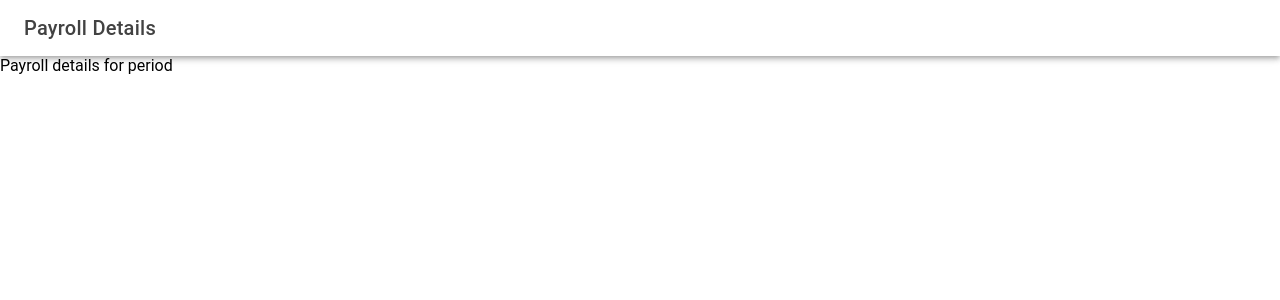
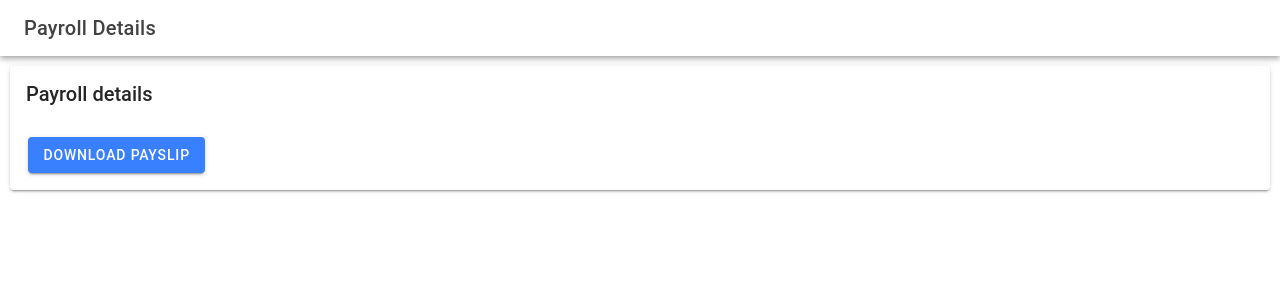
Before and after one commit to rameezh88/PayrollDemo, a React (Vite) app: page /payroll-details in a window 1280 px wide. Shown: the top 300 px of the page. Built offline with nearby package versions, Linux system fonts and the light colour scheme.

Commit message:
Details page styling

```diff
--- a/package.json
+++ b/package.json
@@ -29,7 +29,8 @@
     "react": "^18.2.0",
     "react-dom": "^18.2.0",
     "react-router": "^5.3.4",
-    "react-router-dom": "^5.3.4"
+    "react-router-dom": "^5.3.4",
+    "styled-components": "6.1.8"
   },
   "devDependencies": {
     "@capacitor/cli": "5.6.0",
--- a/src/pages/PayrollDetails/index.tsx
+++ b/src/pages/PayrollDetails/index.tsx
@@ -1,10 +1,15 @@
 import {
   IonBackButton,
+  IonButton,
   IonButtons,
+  IonCard,
+  IonCardContent,
+  IonCardHeader,
+  IonCardTitle,
   IonContent,
   IonHeader,
-  IonLabel,
   IonPage,
+  IonText,
   IonTitle,
   IonToolbar,
 } from "@ionic/react";
@@ -12,7 +17,7 @@ import { format } from "date-fns";
 import { useEffect, useState } from "react";
 import { RouteComponentProps, useLocation } from "react-router";
 import { PayrollData } from "../../types";
-import "./styles.css";
+import { ContentContainer, DownloadButton } from "./styles";
 
 interface PayrollDetailsLocationState {
   payrollData: PayrollData;
@@ -40,20 +45,30 @@ const PayrollDetails: React.FC<RouteComponentProps> = () => {
         </IonToolbar>
       </IonHeader>
       <IonContent fullscreen>
-        <IonLabel>Payroll details for period</IonLabel>
+        <IonCard>
+          <IonCardHeader>
+            <IonCardTitle>Payroll details</IonCardTitle>
+          </IonCardHeader>
+          <IonCardContent>
             {payrollData && (
               <>
-            <IonLabel>{`From: ${format(
+                <IonText>
+                  <p>{`From: ${format(
                     payrollData.fromDate,
                     "dd MMM yyyy"
-            )}`}</IonLabel>
-            <IonLabel>{`To: ${format(
-              payrollData.fromDate,
-              "dd MMM yyyy"
-            )}`}</IonLabel>
-            <IonLabel>{`Amount: $${payrollData.amount}`}</IonLabel>
+                  )}`}</p>
+                </IonText>
+                <IonText>
+                  <p>{`To: ${format(payrollData.fromDate, "dd MMM yyyy")}`}</p>
+                </IonText>
+                <IonText>
+                  <p>{`Amount: $${payrollData.amount}`}</p>
+                </IonText>
               </>
             )}
+            <DownloadButton>Download payslip</DownloadButton>
+          </IonCardContent>
+        </IonCard>
       </IonContent>
     </IonPage>
   );
--- /dev/null
+++ b/src/pages/PayrollDetails/styles.ts
@@ -0,0 +1,11 @@
+import { IonButton } from "@ionic/react";
+import styled from "styled-components";
+
+export const ContentContainer = styled.div`
+  flex-direction: column;
+  background-color: red;
+`;
+
+export const DownloadButton = styled(IonButton)`
+  margin-top: 15px;
+`;
```
Also changed, not shown: src/pages/PayrollDetails/styles.css (deleted), 1 other file (tests, documents, lock files or other folders). Lines whose indentation alone changed are shown as unchanged.
